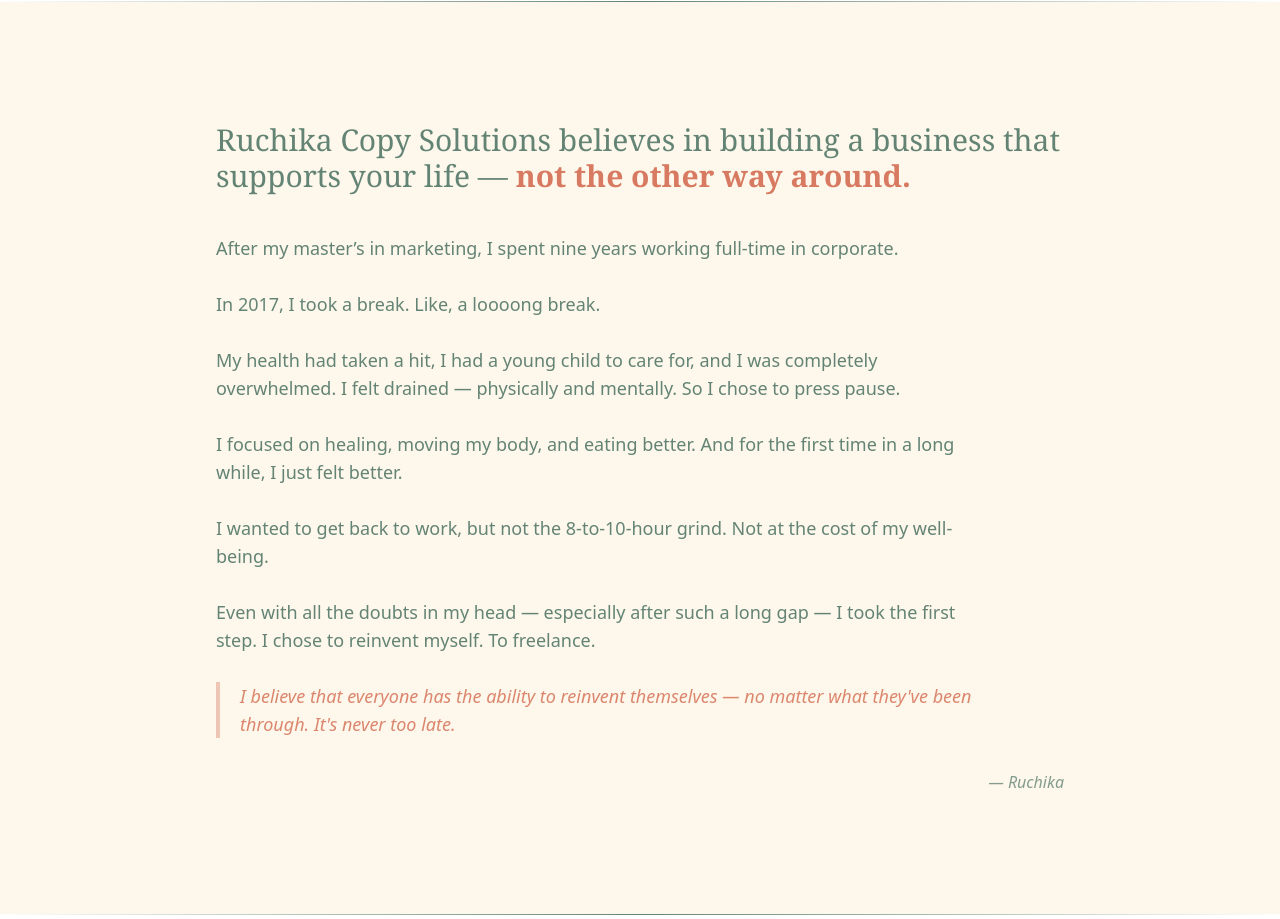
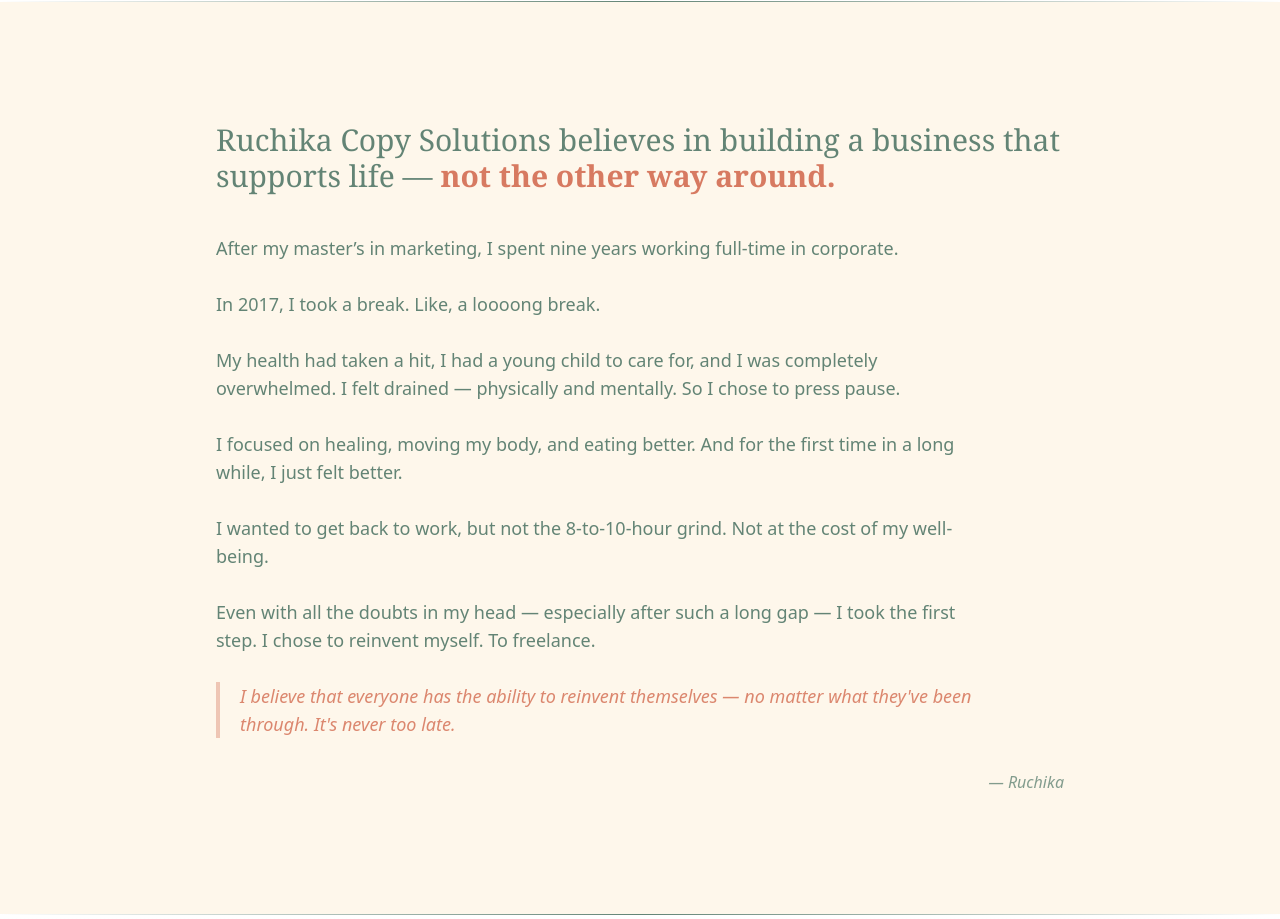
Before and after one commit to amitrverma/ruchika-website, a Next.js app: page /about in a window 1280 px wide. Shown: the part 1440-2359 px from the top of the page. Built offline with nearby package versions, Linux system fonts and the light colour scheme.

Commit message:
sentence corrected

```diff
--- a/src/app/components/About/OriginStorySection.tsx
+++ b/src/app/components/About/OriginStorySection.tsx
@@ -31,7 +31,7 @@
           variants={fadeUp}
           className="text-2xl md:text-3xl font-serif mb-10 text-center md:text-left"
         >
-          Ruchika Copy Solutions believes in building a business that supports your life —{" "}
+          Ruchika Copy Solutions believes in building a business that supports life —{" "}
           <span className="text-brandSecondary font-semibold">
             not the other way around.
           </span>
```
